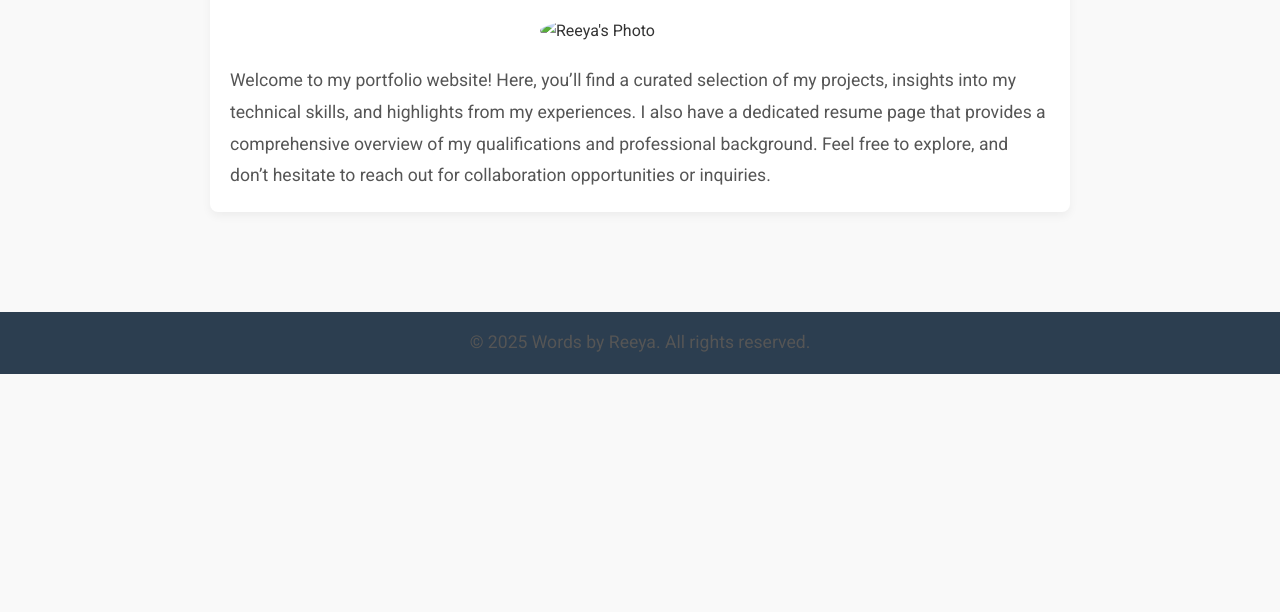
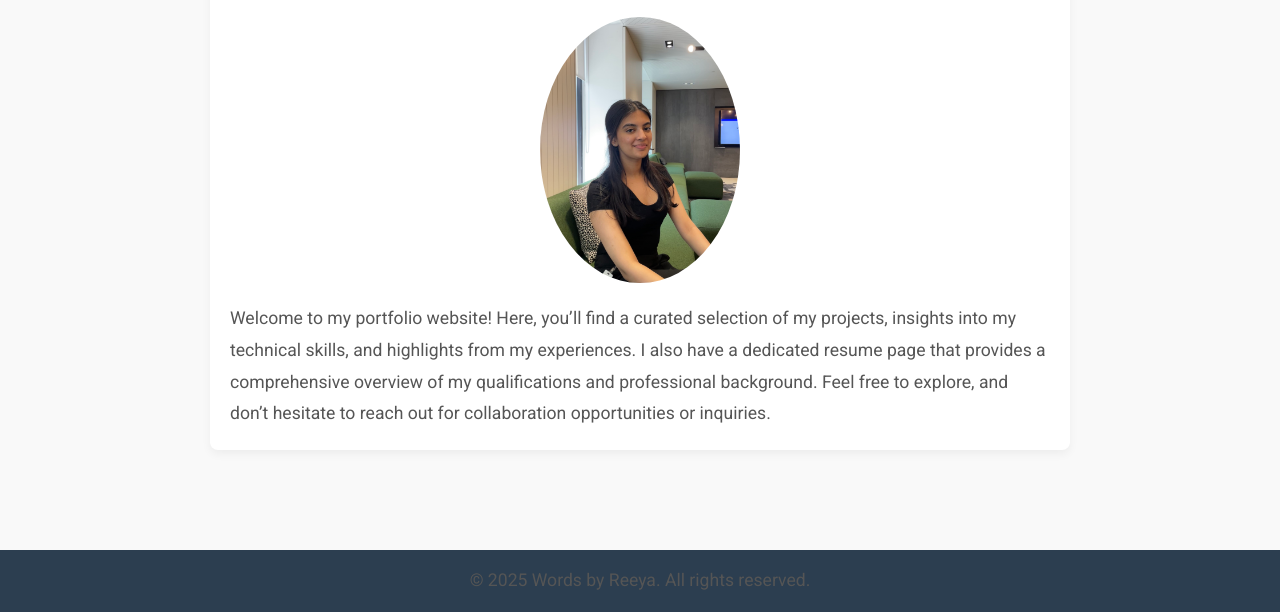
Before and after one commit to reeyabansal/reeyabansal.com, a plain HTML site: page index.html in a window 1280 px wide. Shown: the part 319-931 px from the top of the page. Before the commit the page ends 800 px from the top, so only its background shows below. Drawn offline with nearby package versions, Linux system fonts and the light colour scheme; the site is published under a folder, as on GitHub Pages, so addresses that start at the root find nothing.

Commit message:
Update index.html

```diff
--- a/index.html
+++ b/index.html
@@ -25,7 +25,7 @@
     <main>
         <section id="home">
             <h2>Hello, I’m Reeya!</h2>
-            <img src="/images/headshot-rb.jpg" alt="Reeya's Photo" class="profile-img">
+            <img src="images/headshot-rb.jpg" alt="Reeya's Photo" class="profile-img">
             <p>Welcome to my portfolio website! Here, you’ll find a curated selection of my projects, insights into my technical skills, and highlights from my experiences. I also have a dedicated resume page that provides a comprehensive overview of my qualifications and professional background. Feel free to explore, and don’t hesitate to reach out for collaboration opportunities or inquiries.</p>
         </section>
     </main>
```
